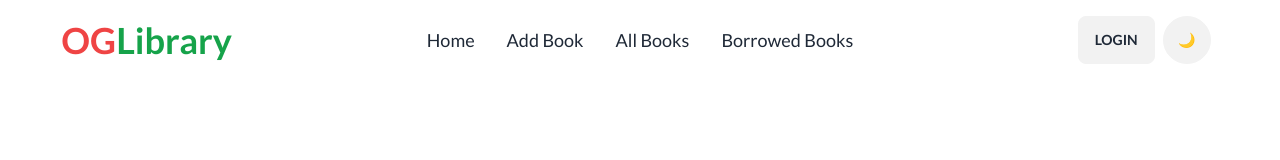
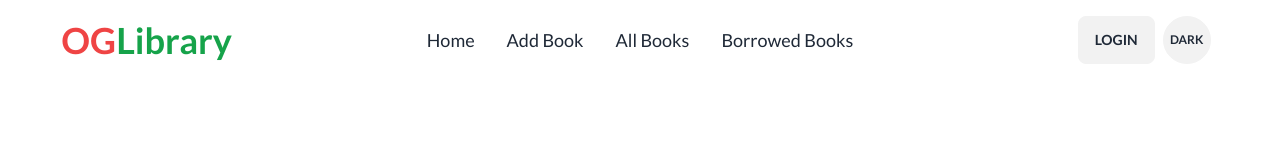
Before and after one commit to sohan704/library-management-system, a React (Vite) app: page /login in a window 1280 px wide. Shown: the top 160 px of the page. Built offline with nearby package versions, Linux system fonts and the light colour scheme; no server answers.

Commit message:
theme modification

```diff
--- a/src/Components/Navbar.jsx
+++ b/src/Components/Navbar.jsx
@@ -2,6 +2,7 @@ import { useContext, useState } from "react";
 import { Link, NavLink } from "react-router-dom";
 import changeTheme from "../DarkMode/Toggle";
 import { AuthContext } from "../Provider/AuthProvider";
+// import { FaMoon, FaSun } from "react-icons/fa";
 // import AuthContext from "../Provider/AuthProvider"
 const Navbar = () => {
 
@@ -13,14 +14,16 @@ const Navbar = () => {
 
   </>
 
-  const [theme, setTheme] = useState('🌙');
+  const [theme, setTheme] = useState('Dark');
   const handleChange = () => {
     console.log('Handle change clicked!');
     changeTheme();
-    if (theme === '🌙') {
-      setTheme('🌞');
+    if (theme === 'Dark') {
+      setTheme('Light');
+
     } else {
-      setTheme('🌙');
+      setTheme('Dark');
+
     }
   }
 
@@ -81,7 +84,7 @@ const Navbar = () => {
           </div>
         }
 
-        <a onClick={handleChange} className="btn text-sm btn-gray btn-circle p-1 m-2">{theme}</a>
+        <a onClick={handleChange} className="btn text-xs btn-gray btn-circle p-1 m-2">{theme}</a>
       </div>
     </div>
   );
--- a/src/Pages/Home.jsx
+++ b/src/Pages/Home.jsx
@@ -11,7 +11,7 @@ const Home = () => {
 
 
   const data = useLoaderData();
-  console.log(data);
+  // console.log(data);
 
 
 
```
